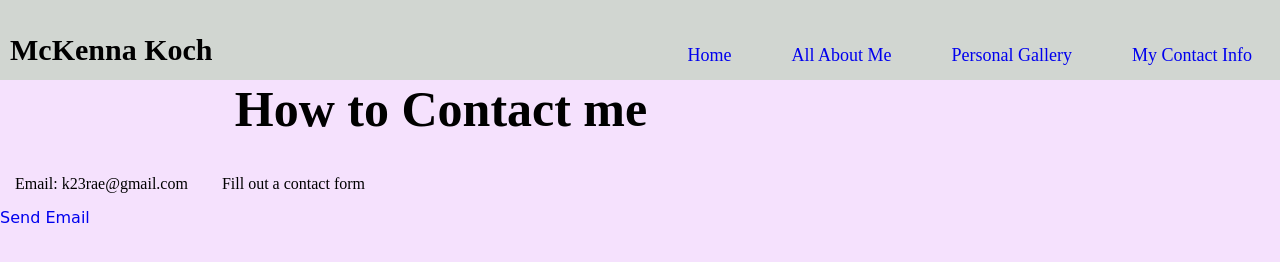
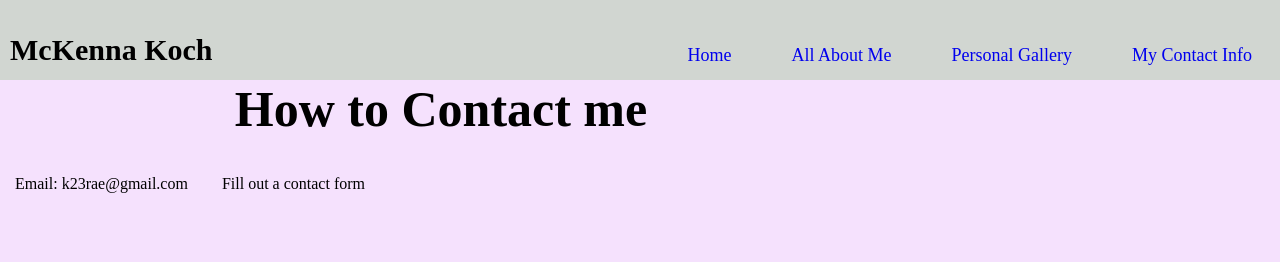
Before and after one commit to k23rae/k23rae.github.io, a plain HTML site: page contact.html in a window 1280 px wide. Drawn offline with Linux system fonts and the light colour scheme.

Commit message:
Deleted code that was not needed

```diff
--- a/contact.html
+++ b/contact.html
@@ -33,7 +33,6 @@
          <li> Email: k23rae@gmail.com </li>
          <li> Fill out a contact form</li>
         </ul>
-        <a href = "mailto: k23rae@gmail.com">Send Email</a>
     <script src="script.js"></script>
   </body>
 </html>
```
